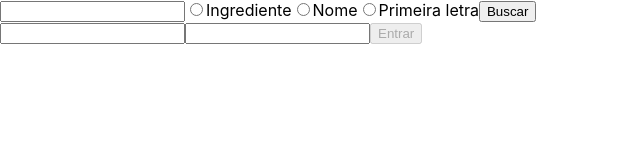
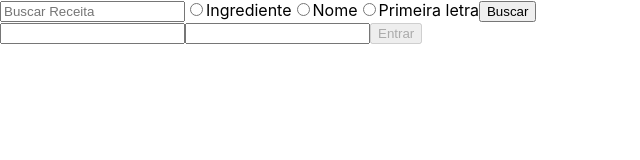
Before and after one commit to tryber/sd-04-recipes-app-7, a React (Create React App) app: page / in a window 1280 px wide. Shown: the top 160 px of the page, without its empty margins (0-640 px from the left). Built offline with nearby package versions, Linux system fonts and the light colour scheme.

Commit message:
data-testids adicionados

```diff
--- a/src/components/Header.js
+++ b/src/components/Header.js
@@ -44,12 +44,14 @@ const Header = () => {
   return (
     <div>
       <input
+        data-testid="search-input"
+        placeholder="Buscar Receita"
         id="searchBar"
         type="text"
         onChange={(event) => setText(event.target.value)}
       />
-      <label htmlFor="searchBar" />
       <input
+        data-testid="ingredient-search-radio"
         id="ingredient"
         type="radio"
         name="filter"
@@ -57,6 +59,7 @@ const Header = () => {
       />
       <label htmlFor="ingredient">Ingrediente</label>
       <input
+        data-testid="name-search-radio"
         id="name"
         type="radio"
         name="filter"
@@ -64,13 +67,14 @@ const Header = () => {
       />
       <label htmlFor="name">Nome</label>
       <input
+        data-testid="first-letter-search-radio"
         id="firstLetter"
         type="radio"
         name="filter"
         onChange={() => radioOption('firstLetter', selection, setSelection)}
       />
       <label htmlFor="firstLetter">Primeira letra</label>
-      <button type="button" onClick={onClick}>
+      <button data-testid="exec-search-btn" type="button" onClick={onClick}>
         Buscar
       </button>
     </div>
```
Also changed, not shown: 1 other file (tests, documents, lock files or other folders).
